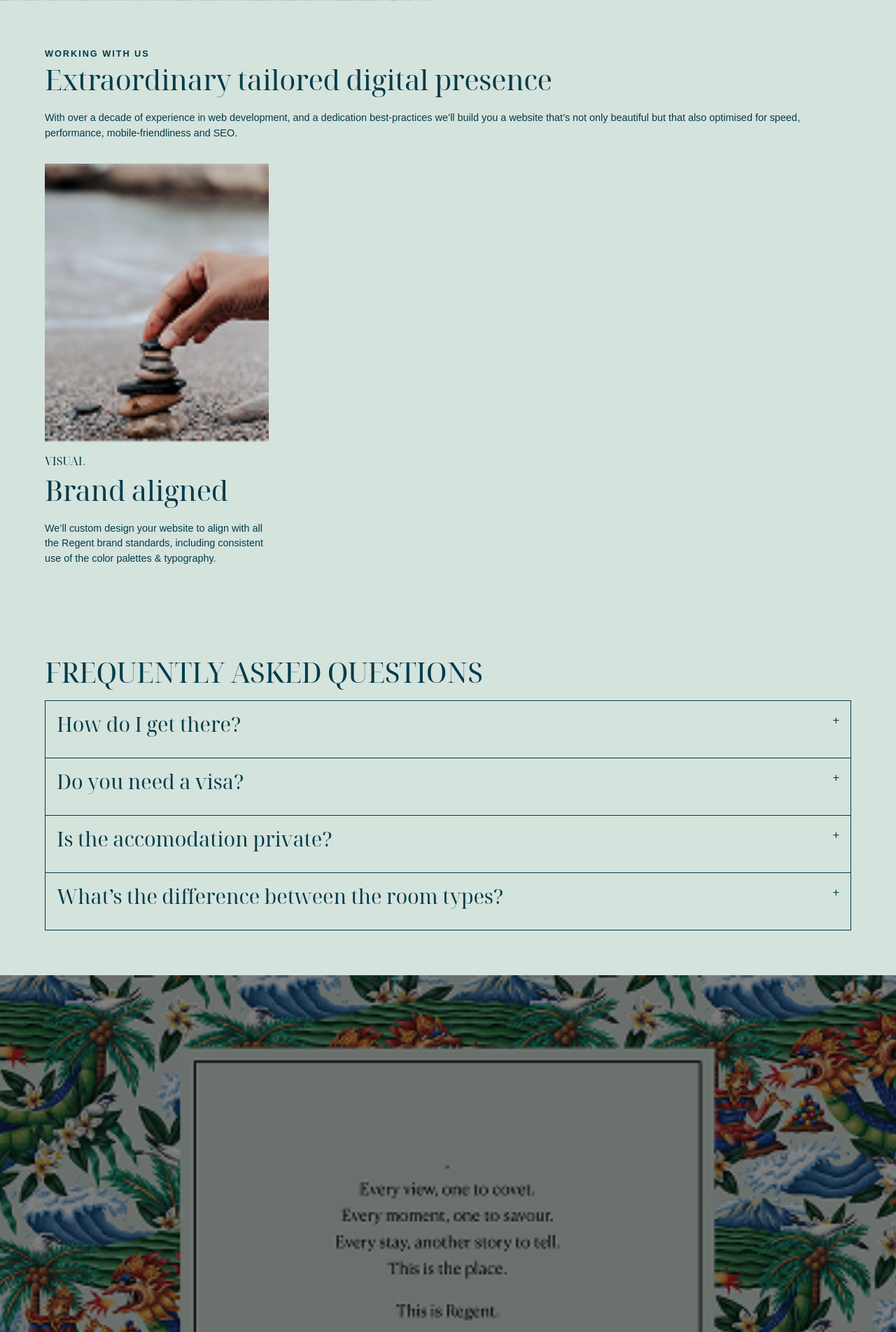
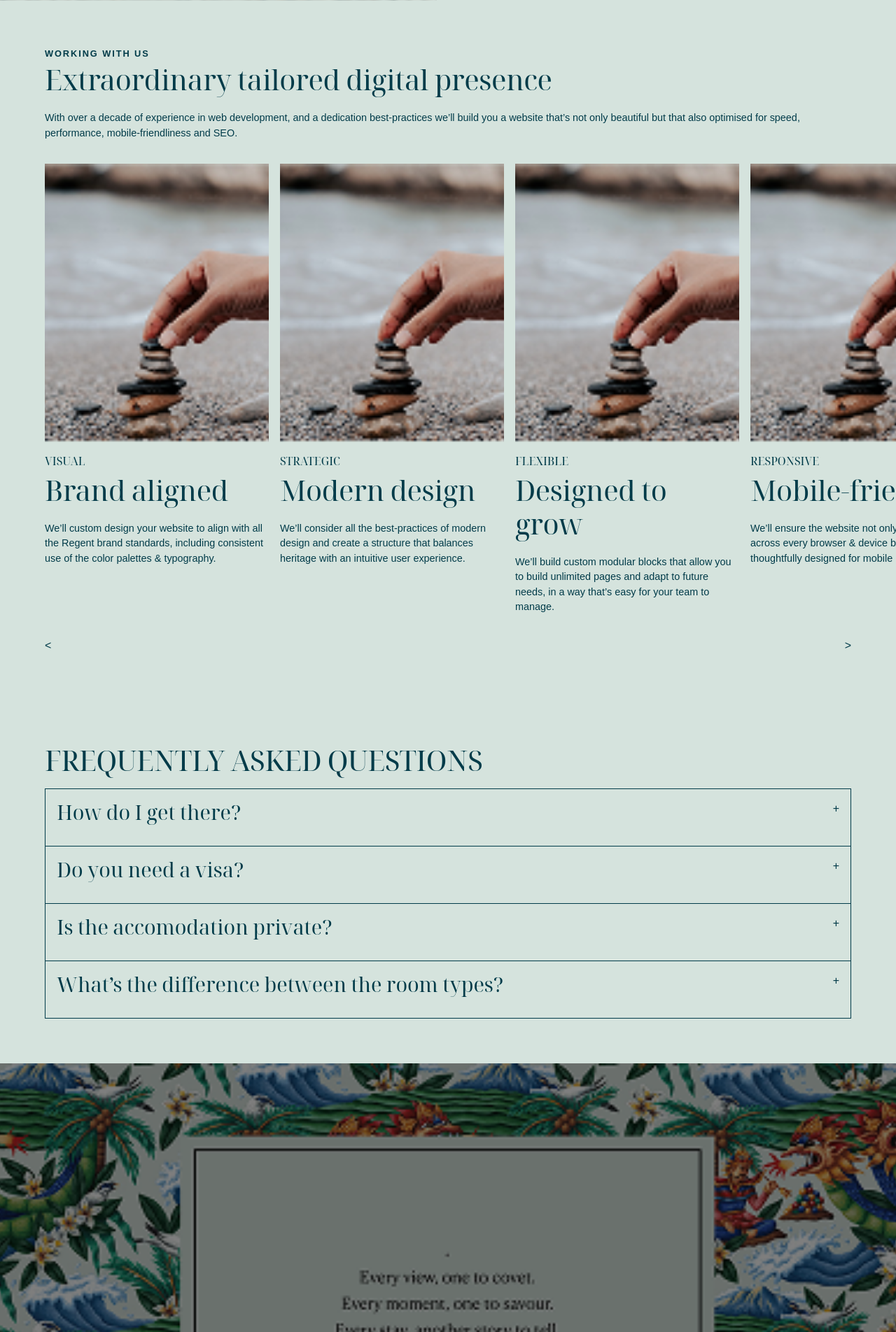
Before and after one commit to TheInstituteOfCode/rbc, a Jekyll site: the page built from index.html, in a window 1280 px wide. Shown: the part 2209-4113 px from the top of the page at 70% size. Built offline with Jekyll 4.4.1, drawn with Linux system fonts in a browser that asks for light colours; grey boxes are pictures that could not be loaded.

Commit message:
css slider section added

```diff
--- a/_includes/block/horizontal-scroll-basic.html
+++ b/_includes/block/horizontal-scroll-basic.html
@@ -1,6 +1,6 @@
 
-<section class="px-0 ">
-  <div class="px-side mb-8">
+<section class="px-0 cssSlider">
+  <div class="px-side mb-8 ">
       <div class="max-width">
           <div>
             {% if noH1 == true %}
@@ -15,11 +15,11 @@
           </div>
       </div>
     </div>
-    <div class="gap-4 flex flex-nowrap overflow-scroll no-scrollbar" {% if block.max-width %} style="max-width:  {{block.max-width}} 500px"{% endif %}>
+    <div class="gap-4 flex flex-nowrap overflow-scroll no-scrollbar scroll-container" {% if block.max-width %} style="max-width:  {{block.max-width}} 500px"{% endif %}>
 
 
       {% for col in block.scroll-items %}
-        <div class="shrink-0 {% if forloop.first  %} ml-full-side {% endif %} {% if forloop.last  %} mr-full-side {% endif %}" style="width: min( {{block.image-width}} , 500px );">
+        <div class="shrink-0 scroll-item {% if forloop.first  %} ml-full-side {% endif %} {% if forloop.last  %} mr-full-side {% endif %}" style="width: min( {{block.image-width}} , 500px );">
           {% if col.link %}<a href="{{col.link}}">{% endif%}
             <div class="image-sizer relative mb-small">
               <img class="{% unless block.img_aspect == 'Original' %} object-cover object-center absolute inset-0 h-full {% endunless %} w-full" src="{{col.image}}" alt=""loading="lazy">
@@ -31,6 +31,16 @@
         </div>
       {% endfor %}
     </div>
+    <div class="px-side pt-8">
+      <div class="max-width">
+        <div class="flex justify-between">
+          <button class="btn btn-secondary scroll-left"><</button>
+          <button class="btn btn-secondary scroll-right">></button>
+        </div>
+      </div>
+
+    </div>
+
   </section>
 
 
--- a/_layouts/default.html
+++ b/_layouts/default.html
@@ -179,9 +179,11 @@
         {% endif %}
         {% if block._id == 'slider-blog-loop' %}
         {% assign hasSlider = true %}
-      {% endif %}
+        {% endif %}
+        {% if block._id == 'horizontal-scroll-basic' %}
+          {% assign hasCSSSlider = true %}
+        {% endif %}
     {% endfor %}
-
 
   {% else %}
     <section>
@@ -221,6 +223,12 @@ addEventListener("load", (event) => {
 </script>
 
 {% endif %}
+
+
+
+
+
+
 
 {% if hasSlider == true  %}
 <!-- slick css -->
--- a/assets/css/style.css
+++ b/assets/css/style.css
@@ -479,10 +479,6 @@ video {
   margin-left: auto;
   margin-right: auto;
 }
-.mx-full-side {
-  margin-left: var(--max-width-side-padding);
-  margin-right: var(--max-width-side-padding);
-}
 .\!mb-0 {
   margin-bottom: 0px !important;
 }
@@ -793,6 +789,9 @@ video {
 }
 .pt-0 {
   padding-top: 0px;
+}
+.pt-8 {
+  padding-top: 2rem;
 }
 .text-left {
   text-align: left;
@@ -1456,15 +1455,8 @@ float: right
   .md\:order-\[0\] {
     order: 0;
   }
-  .md\:mx-0 {
-    margin-left: 0px;
-    margin-right: 0px;
-  }
   .md\:mb-0 {
     margin-bottom: 0px;
-  }
-  .md\:ml-0 {
-    margin-left: 0px;
   }
   .md\:block {
     display: block;
@@ -1474,9 +1466,6 @@ float: right
   }
   .md\:overflow-auto {
     overflow: auto;
-  }
-  .md\:pl-full-side {
-    padding-left: var(--max-width-side-padding);
   }
   .md\:pl-0 {
     padding-left: 0px;
--- a/index.html
+++ b/index.html
@@ -72,6 +72,57 @@ blocks:
                     standards, including consistent use of the color palettes &
                     typography. </p>
                 link:
+            -
+                image: /uploads/screenshot-2024-09-30-at-4-12-25-pm.png
+                block-content-html: >-
+                    <h3>STRATEGIC</h3> <h2>Modern design</h2> <p>We’ll consider all the best-practices of modern design and create a structure that balances heritage with an intuitive  user experience. </p>
+                link:
+            -
+                image: /uploads/screenshot-2024-09-30-at-4-12-25-pm.png
+                block-content-html: >-
+                    <h3>FLEXIBLE</h3> <h2>Designed to grow</h2> <p>We’ll build custom modular blocks that allow you to build unlimited pages and adapt to future needs, in a way that’s easy for your team to manage. </p>
+                link:
+            -
+                image: /uploads/screenshot-2024-09-30-at-4-12-25-pm.png
+                block-content-html: >-
+                    <h3>RESPONSIVE</h3> <h2>Mobile-friendly</h2> <p>We’ll ensure the website not only looks great across every browser & device but also that it’s thoughtfully designed for mobile users.</p>
+                link:
+            -
+                image: /uploads/screenshot-2024-09-30-at-4-12-25-pm.png
+                block-content-html: >-
+                    <h3>PERFORMANCE </h3> <h2>Optimised for speed</h2> <p>Built with modern tech stack and optimised for speed & performance at every stage of the project to ensure the site loads lighting fast. </p>
+                link:
+            -
+                image: /uploads/screenshot-2024-09-30-at-4-12-25-pm.png
+                block-content-html: >-
+                    <h3>SEARCH OPTIMISATION </h3> <h2>Built-in SEO</h2> <p>Designed to meet all of Google’s performance standards & with built-in editable meta-fields on every page for seamless SEO management. </p>
+                link:
+            -
+                image: /uploads/screenshot-2024-09-30-at-4-12-25-pm.png
+                block-content-html: >-
+                    <h3>RELIABILITY</h3> <h2>100% Uptime</h2> <p>We use fast, reliable website hosting for guaranteed uptime, leveraging a content delivery network for global speed and SSL for security.  </p>
+                link:
+            -
+                image: /uploads/screenshot-2024-09-30-at-4-12-25-pm.png
+                block-content-html: >-
+                    <h3>SAFETY</h3> <h2>Backups & Security</h2> <p>We provide daily backups of the website and guaranteed security against the site being hacked, including all code used in the site. </p>
+                link:
+            -
+                image: /uploads/screenshot-2024-09-30-at-4-12-25-pm.png
+                block-content-html: >-
+                    <h3>LEAD GENERATION</h3> <h2>Interactive elements</h2> <p>From carousels & galleries to pop-ups and FAQs we’ll create all the interactive elements you need to satsify every marketing goal. </p>
+                link:
+            -
+                image: /uploads/screenshot-2024-09-30-at-4-12-25-pm.png
+                block-content-html: >-
+                    <h3>LEAD GENERATION</h3> <h2>Form builder</h2> <p>We’ll build you a custom form builder to let your team add landing pages & tailored lead generation forms on-demand without understanding code.</p>
+                link:
+            -
+                image: /uploads/screenshot-2024-09-30-at-4-12-25-pm.png
+                block-content-html: >-
+                    <h3>ESSENTIAL DATA</h3> <h2>Tracking & Analytics</h2> <p>Full control over your tracking codes (including Facebook, Google, Pinterest), and analytics as well as any other verification you might need. </p>
+                link:
+
         color-scheme: leaf-300
     -
         _id: accordion
```
Also changed, not shown: other parts of _includes/block/horizontal-scroll-basic.html (+19 -0 lines), other parts of _layouts/default.html (+34 -0 lines).
